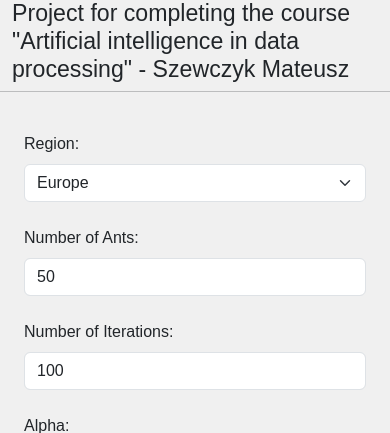
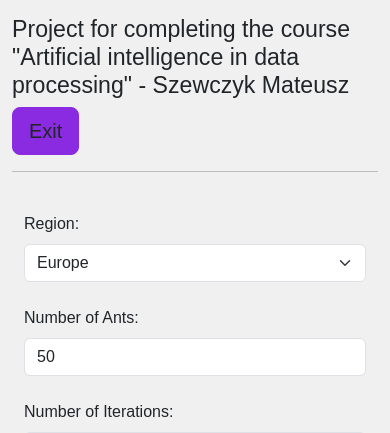
Before and after one commit to Wolanin00/Artificial-intelligence-in-data-processing, a Flask app: page / in a window 390 px wide. Shown: the top 433 px of the page. Run offline with Flask 3, Linux system fonts and the light colour scheme; some libraries are stand-ins or nearby versions.

Commit message:
add exit button

```diff
--- a/main.py
+++ b/main.py
@@ -5,6 +5,8 @@ from ant_colony import AntColony
 from utils import load_cities
 import plotly.graph_objects as go
 import json
+import os
+import signal
 
 app = Flask(__name__)
 
@@ -85,5 +87,13 @@ def generate_map():
     return response
 
 
+@app.route("/shutdown")
+def shutdown():
+    """
+    shutdown
+    """
+    os.kill(os.getpid(), signal.SIGINT)
+
+
 if __name__ == "__main__":
     app.run(debug=True)
--- a/templates/index.html
+++ b/templates/index.html
@@ -35,9 +35,16 @@
 </head>
     <body>
         <div class="container-fluid">
+            <div class="row pt-3">
+                <div class="col-md-10">
+                    <h3>Project for completing the course "Artificial intelligence in data processing" - Szewczyk Mateusz</h3>
+                </div>
+                <div class="col-md-2">
+                    <button class="btn btn-violet btn-lg" id="exit_button" onclick="exitApp()">Exit</button>
+                </div>
+            </div>
+            <hr>
             <div class="row">
-                <h3>Project for completing the course "Artificial intelligence in data processing" - Szewczyk Mateusz</h3>
-                <hr>
                 <div class="col-md-4">
                     <div class="container"><br>
                         <div class="form-section">
@@ -136,6 +143,16 @@
                 }
             });
         });
+        function exitApp() {
+            fetch('/shutdown', {
+                method: 'POST'
+            })
+            .then(response => {
+                console.log('Server shutting down...');
+                window.location.href = '/shutdown';
+            })
+            .catch(error => console.error('Error:', error));
+        }
     </script>
     </body>
 </html>
```
